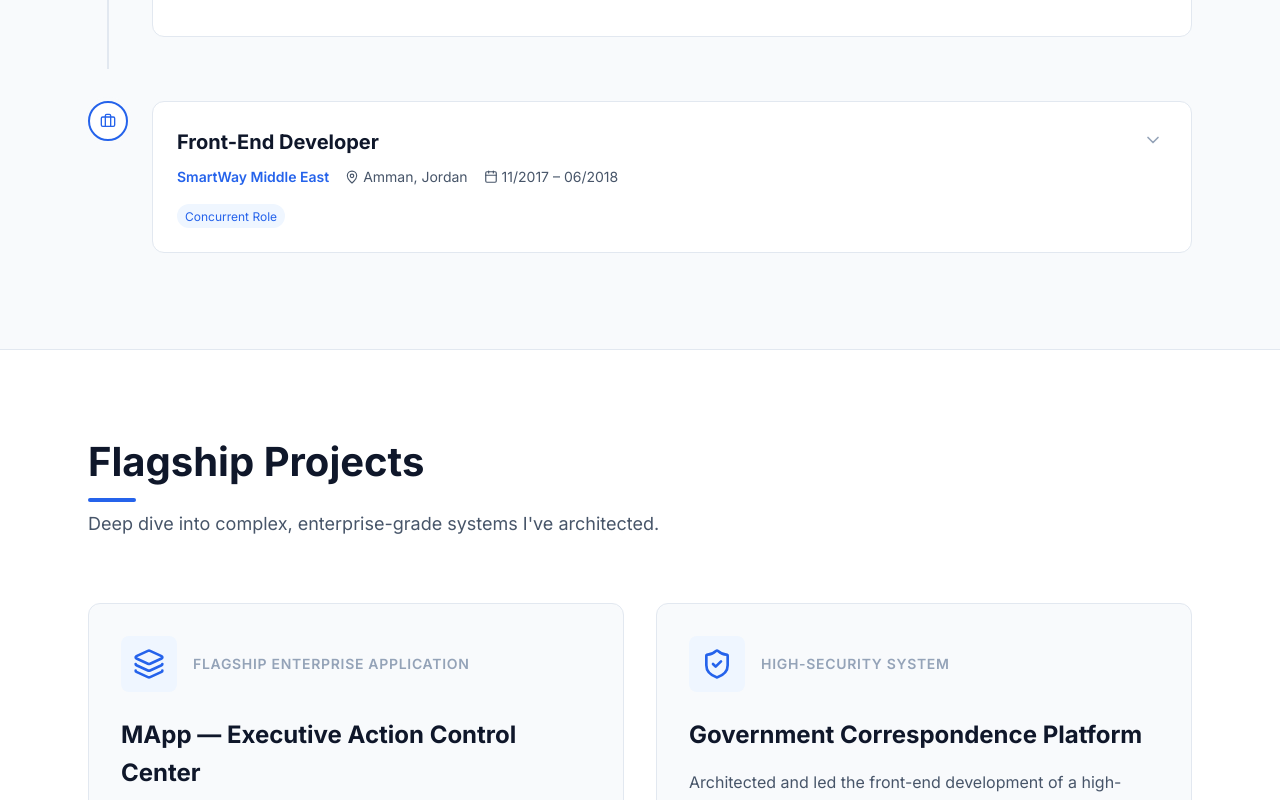
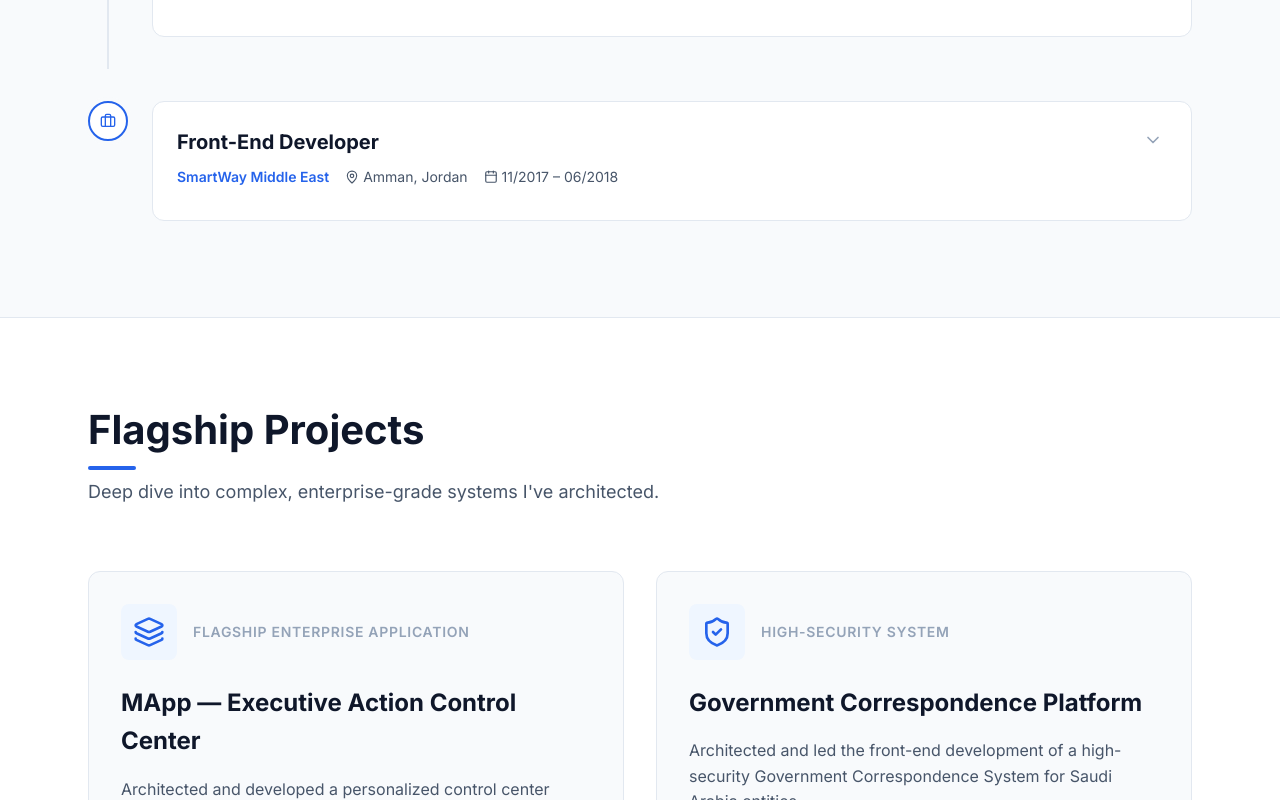
Before and after one commit to jamalsiam/portfolio, a React (Vite) app: page / in a window 1280 px wide. Shown: the part 2360-3160 px from the top of the page. Built offline with nearby package versions, Linux system fonts and the light colour scheme.

Commit message:
refactor: comment out concurrent role overlap badge and clean up whitespace in Experience component

```diff
--- a/src/components/portfolio/Experience.jsx
+++ b/src/components/portfolio/Experience.jsx
@@ -41,9 +41,9 @@ const ExperienceCard = ({ exp }) => {
                   <Calendar size={14} /> {exp.period}
                 </span>
               </div>
-              {isOverlap && (
+              {/* {isOverlap && (
                 <div className="overlap-badge">Concurrent Role</div>
-              )}
+              )} */}
             </div>
             <button className="expand-btn" aria-label="Toggle details">
               {isExpanded ? <ChevronUp size={20} /> : <ChevronDown size={20} />}
```
